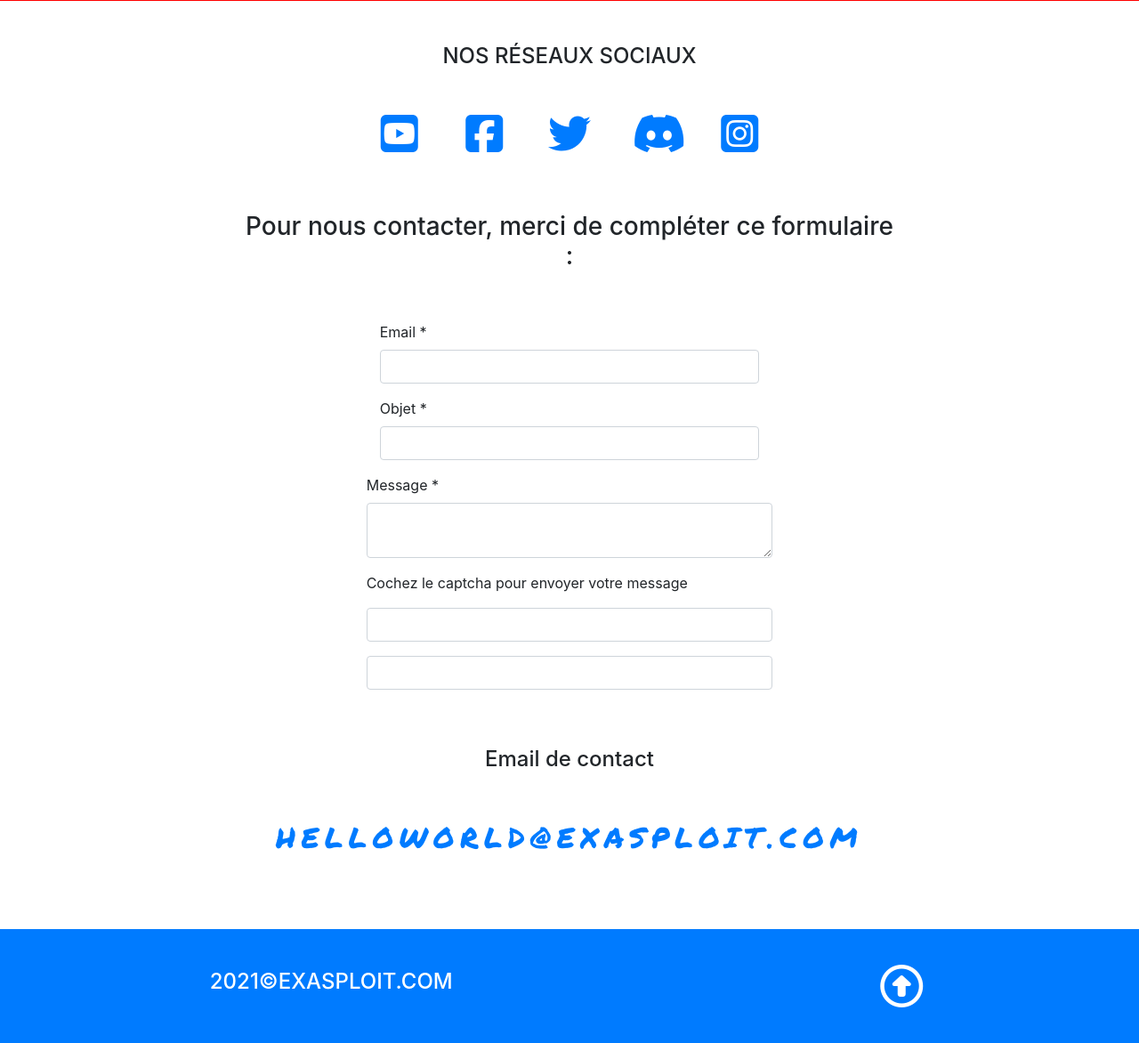
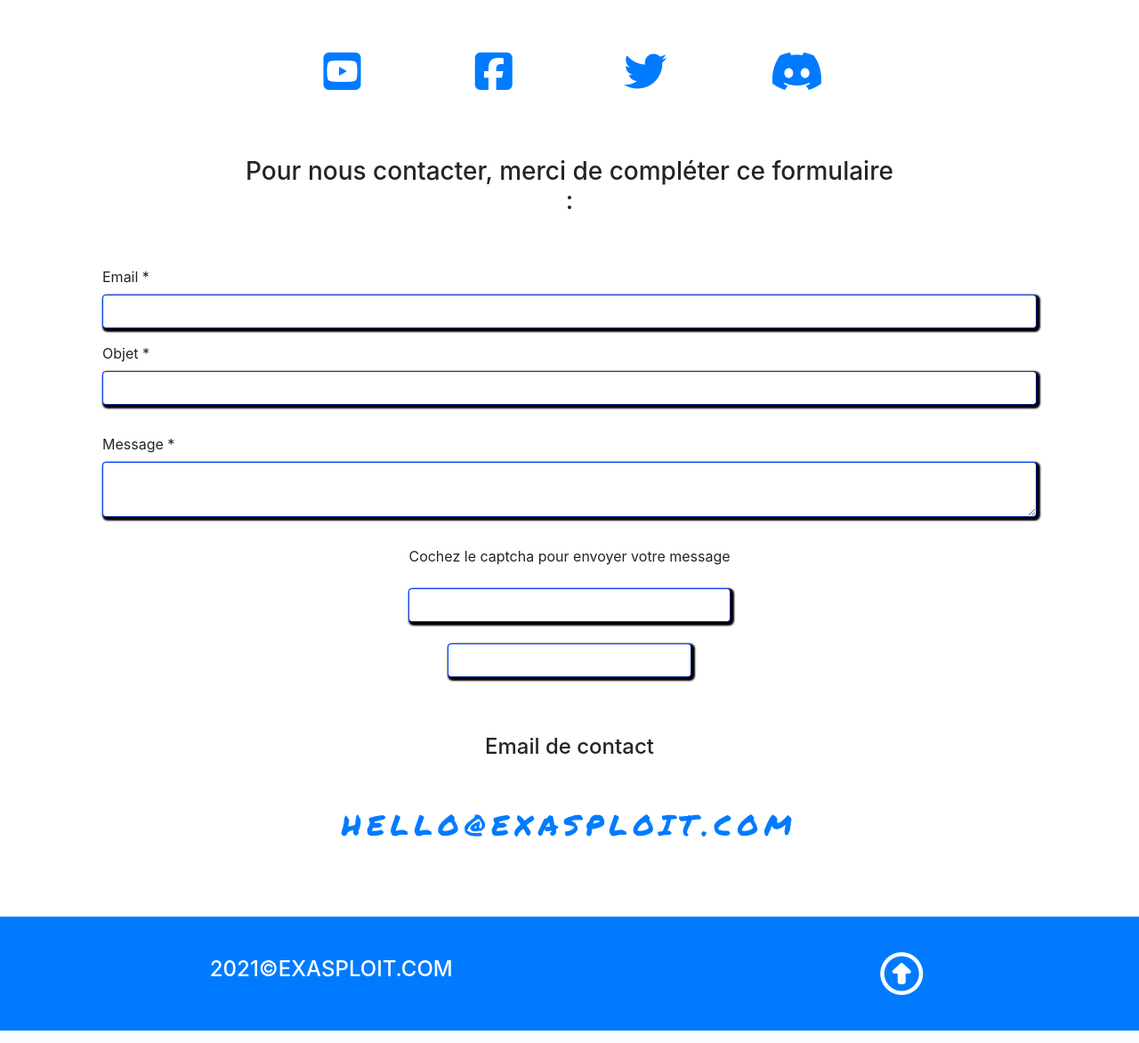
Before and after one commit to Eosia/exasploit, a Symfony app: template templates/contact/index.html.twig in a window 1280 px wide. Shown: the part 563-1735 px from the top of the page at 89% size. Run offline with Twig, Linux system fonts and the light colour scheme; the template is opened without the code that fills it, so the values that code supplies are empty; form fields are guessed from the names that the template uses; some libraries are stand-ins or nearby versions; some web fonts are replaced.

Commit message:
mise à jour du site

```diff
--- a/composer.json
+++ b/composer.json
@@ -18,6 +18,7 @@
         "mael/recaptcha-bundle": "^1.0",
         "phpdocumentor/reflection-docblock": "^5.2",
         "sensio/framework-extra-bundle": "^5.1",
+        "symfony/apache-pack": "^1.0",
         "symfony/asset": "5.2.*",
         "symfony/console": "5.2.*",
         "symfony/dotenv": "5.2.*",
--- a/src/Form/ContactType.php
+++ b/src/Form/ContactType.php
@@ -61,7 +61,11 @@
                 ]
             ])
 
-            ->add('envoyer', SubmitType::class)
+            ->add('envoyer', SubmitType::class, [
+                'attr' => [
+                    'class' => 'btn btn-primary btn-lg',
+                ]
+            ])
 
         ;
     }
--- a/templates/contact/index.html.twig
+++ b/templates/contact/index.html.twig
@@ -27,65 +27,85 @@
 
     <!--formulaire de contact start-->
     <section class="contact-section-2 container mx-auto text-center mt-5">
+
+
+
+        <!-- -------------------------------------------------------------------------------------- -->
+        <!--formulaire de contact start-->
+        <div class="container mx-auto text-center mt-3">
             <div class="row">
-            <div class="col-lg-8 col-md-10 mx-auto">
+                <div class="col-12 col-sm-12 col-md-12 col-lg-12 col-xl-12 mx-auto">
 
                     {# form de contact -------------------------------------------------------------------------------------------- #}
 
-                <div class="col-lg-8 col-md-10 mx-auto">
-                    {{form_start(contactForm)}}
-                    <div class="row mx-auto text-center">
-                        <div class="form-group col-12 col-sm-12 col-md-12 col-lg-12 col-xl-12 mx-auto text-left">
+                    <div class="col-12 col-sm-12 col-md-12 col-lg-12 col-xl-12 mx-auto">
+                        {{ form_start(contactForm) }}
+
+                        <div class="row mx-auto">
+                            <div class="form-groupmx-auto text-left w-100">
                                 <label for="email" class="required"> Email *</label>
                                 <br>
-                            {{form_widget(contactForm.email)}}
-                            {{form_errors(contactForm.email)}}
+                                {{ form_widget(contactForm.email) }}
+                                {{ form_errors(contactForm.email) }}
+                            </div>
 
                         </div>
 
-                    </div>
-                    <div class="row mx-auto">
-                        <div class="form-group col-12 col-sm-12 col-md-12 col-lg-12 col-xl-12 text-left">
+                        <div class="row mx-auto my-3">
+                            <div class="form-group text-left w-100">
                                 <label for="objet" class="required"> Objet *</label>
-                            <br />
-                            {{form_widget(contactForm.objet)}}
-                            {{form_errors(contactForm.objet)}}
+                                <br/>
+                                {{ form_widget(contactForm.objet) }}
                             </div>
                         </div>
 
-                    <div class="form-group text-left">
+                        <div class="form-group text-left w-100">
                             <label for="contact_message" class="required"> Message *</label>
                             <br>
-                        {{form_widget(contactForm.message)}}
-                        {{form_errors(contactForm.message)}}
+                            {{ form_widget(contactForm.message) }}
+                            {{ form_errors(contactForm.message) }}
                         </div>
 
-                    <div class="form-group mx-auto text-left">
-                        <label for="captcha" class="required mb-3">Cochez le captcha pour envoyer votre message</label>
+                        <!--captcha -------------------------------------------------------------------------------->
+
+                        <div class="row mx-auto">
+                            <div class="form-group mx-auto">
+                                <label for="captcha" class="required my-3">Cochez le captcha pour envoyer votre
+                                    message</label>
                                 <br>
 
-                        <div class="mx-auto text-center">
-                            {{form_widget(contactForm.captcha_checkvox) }}
+                                <div class="form-group mx-auto w-100 my-2">
+                                    {{ form_widget(contactForm.captcha_checkvox) }}
                                 </div>
-                        {{form_errors(contactForm.captcha_checkvox) }}
+                                {{ form_errors(contactForm.captcha_checkvox) }}
+                            </div>
                         </div>
 
-                    <div class="form-group">
-                        {{form_widget(contactForm.envoyer)}}
+                        <!--captcha -------------------------------------------------------------------------------->
+
+
+                        <div class="row mx-auto">
+                            <div class="form-group mx-auto">
+                                {{ form_widget(contactForm.envoyer) }}
+                            </div>
                         </div>
 
-
-
-                    {# Render CSRF token etc .#}
+                        {# Render CSRF token etc . #}
                         <div style="display:none">
                             {{ form_rest(contactForm) }}
                         </div>
 
-                    {{form_end(contactForm)}}
+                        {{ form_end(contactForm) }}
                     </div>
 
                 </div>
             </div>
+        </div>
+        <!--formulaire de contact stop-->
+        <!-- -------------------------------------------------------------------------------------- -->
+
+
+
     </section>
     <!--formulaire de contact stop-->
 
@@ -99,7 +119,7 @@
 
             <SCRIPT TYPE="text/javascript">
                 emailE = 'exasploit.com'
-                emailE = ('helloworld' + '@' + emailE)
+                emailE = ('hello' + '@' + emailE)
                 document.write('<A class="text-uppercase link-xs" href="mailto:' + emailE + '">' + emailE + '</A>')
             </script>
 
--- a/templates/incs/header.html.twig
+++ b/templates/incs/header.html.twig
@@ -17,21 +17,6 @@
 
         </div>
 
-        {# Vidéo présentation #}
-        <div class="col-12 col-sm-12 col-md-11 col-lg-6 col-xl-6 mx-auto my-auto">
-
-            {# embed youtube #}
-            <div class="embed-responsive embed-responsive-16by9 mx-auto text-center col-11 col-sm-11 col-md-11 col-lg-10 col-xl-10">
-                <iframe class="embed-responsive-item mx-auto border border-danger rounded"
-                        src="https://www.youtube.com/embed/1C-n6eIfSTQ?rel=0&autoplay=1&mute=1"
-                        allow="accelerometer; autoplay; clipboard-write; encrypted-media; gyroscope; picture-in-picture"
-                        allowfullscreen>
-                </iframe>
-            </div>
-
-        </div>
-
-
     </div>
 
 </header>
--- a/templates/incs/social.html.twig
+++ b/templates/incs/social.html.twig
@@ -6,40 +6,37 @@
     </div>
 
     <div class="col-12 col-sm-12 col-md-12 col-lg-12 col-xl-12 mx-auto text-center">
-        <ul style="list-style: none;" class="row text-center mx-auto col-12 col-sm-10 col-md-8 col-lg-7 col-xl-5">
+        <ul style="list-style: none;" class="row text-center mx-auto col-12 col-sm-12 col-md-10 col-lg-8 col-xl-7">
 
-            <li class="col-2 col-sm-2 col-md-2 col-lg-2 col-xl-2 mx-auto">
-                <a href="https://www.youtube.com/channel/UCeVxB9NAuvnN8wLa7d4LA8Q" target="_blank" rel="noopener noreferrer nofollow" class="text-primary"
-                   title="chaine youtube d'exasploit'">
-                    <i class="fab fa-youtube-square fa-3x"></i>
+            <li class="col-3 col-sm-3 col-md-3 col-lg-3 col-xl-3 mx-auto mt-2">
+                <a href="https://www.youtube.com/channel/UCPmkx1MkOfQdYFiG0j8LWkQ" target="_blank" rel="noopener noreferrer nofollow"
+                   class="network__link--media"
+                   title="chaine youtube d'exasploit">
+                    <i class="fab fa-youtube-square fa-3x text-primary"></i>
                 </a>
             </li>
 
-            <li class="col-2 col-sm-2 col-md-2 col-lg-2 col-xl-2 mx-auto">
-                <a href="https://www.facebook.com/Exasploit" target="_blank" rel="noopener noreferrer nofollow" class="text-primary"
+            <li class="col-3 col-sm-3 col-md-3 col-lg-3 col-xl-3 mx-auto mt-2">
+                <a href="https://www.facebook.com/Exasploit" target="_blank" rel="noopener noreferrer nofollow"
+                   class="network__link--media"
                    title="page facebook d'exasploit">
-                    <i class="fab fa-facebook-square fa-3x"></i>
+                    <i class="fab fa-facebook-square fa-3x text-primary"></i>
                 </a>
             </li>
 
-            <li class="col-2 col-sm-2 col-md-2 col-lg-2 col-xl-2 mx-auto">
-                <a href="https://twitter.com/exasploit" target="_blank" rel="noopener noreferrer nofollow" class="text-primary"
+            <li class="col-3 col-sm-3 col-md-3 col-lg-3 col-xl-3 mx-auto mt-2">
+                <a href="https://twitter.com/exasploit" target="_blank" rel="noopener noreferrer nofollow"
+                   class="network__link--media"
                    title="compte twitter d'exasploit">
-                    <i class="fab fa-twitter fa-3x"></i>
+                    <i class="fab fa-twitter fa-3x text-primary"></i>
                 </a>
             </li>
 
-            <li class="col-2 col-sm-2 col-md-2 col-lg-2 col-xl-2 mx-auto">
-                <a href="https://discord.exasploit.com" target="_blank" rel="noopener noreferrer nofollow" class="text-primary"
+            <li class="col-3 col-sm-3 col-md-3 col-lg-3 col-xl-3 mx-auto  mt-2">
+                <a href="https://discord.exasploit.com" target="_blank" rel="noopener noreferrer nofollow"
+                   class="network__link--media"
                    title="serveur discord d'exasploit">
-                    <i class="fab fa-discord fa-3x"></i>
-                </a>
-            </li>
-
-            <li class="col-2 col-sm-2 col-md-2 col-lg-2 col-xl-2 mx-auto">
-                <a href="https://www.instagram.com/exasploit" target="_blank" rel="noopener noreferrer nofollow" class="text-primary"
-                   title="compte instagram d'exasploit">
-                    <i class="fab fa-instagram-square fa-3x"></i>
+                    <i class="fab fa-discord fa-3x text-primary"></i>
                 </a>
             </li>
 
```
Also changed, not shown: package-lock.json (added), public/assets/css/app.css, public/assets/css/modules/contact.css, public/assets/css/modules/header.css, public/assets/css/modules/nav.css, public/assets/css/root.css, public/assets/sass/app.scss, public/assets/sass/mixins/_breakpoints.scss (added), public/assets/sass/modules/contact.scss, public/assets/sass/modules/header.scss, 2 other files. Lines whose indentation alone changed are shown as unchanged.
